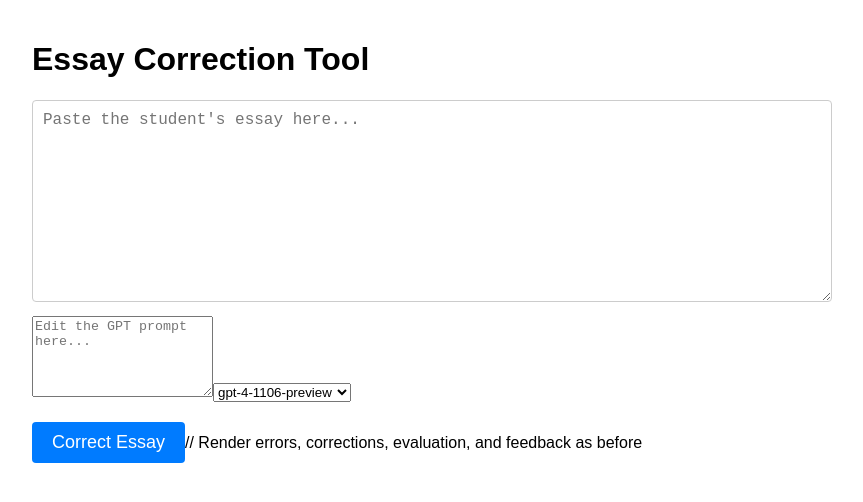
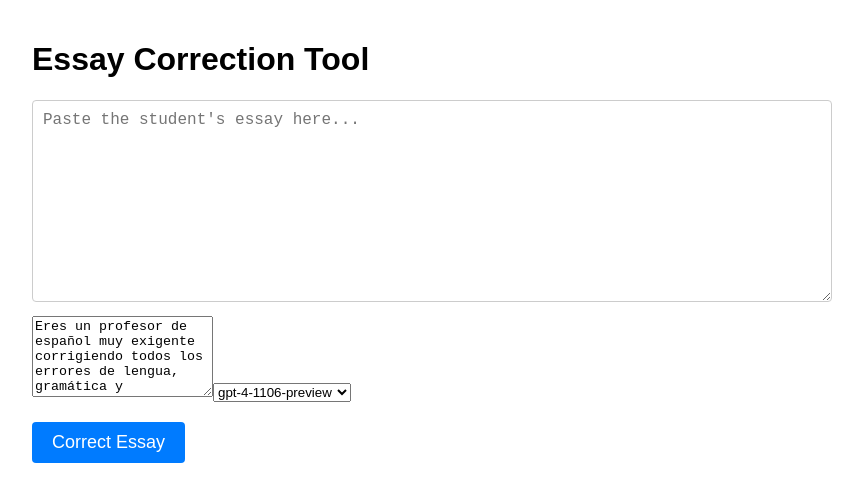
Before and after one commit to DigitalLabSlash/isagpt, a React (Create React App) app: page / in a window 1280 px wide. Shown: the top 502 px of the page, without its empty margins (208-1071 px from the left). Built offline with nearby package versions, Linux system fonts and the light colour scheme.

Commit message:
Update App.js

```diff
--- a/src/App.js
+++ b/src/App.js
@@ -4,7 +4,9 @@ import './App.css';
 
 const EssayCorrectionApp = () => {
   const [essayText, setEssayText] = useState('');
-  const [customPrompt, setCustomPrompt] = useState(''); // For editable GPT prompt
+  const [customPrompt, setCustomPrompt] = useState(`Eres un profesor de español muy exigente corrigiendo todos los errores de lengua, gramática y conjugación y respondes siempre con en el texto integralmente corregido (todos los errores) con las reglas siguientes:
+1. Para todos los errores lingüísticos (lengua, gramática, tiempos, conjugación, generos) marca la porción de texto incorrecta con '~~texto incorrecto~~'. Luego, escriba la o las correcciónes (para que el texto sea correcto quitandole los errores) en negrita como '**texto correcto**'. Por ejemplo, si el texto del estudiante dice 'los años recieentes', deberías corregirlo como 'los años ~~recieentes~~ **recientes**'.
+Before sending your result, re-read your corrected text and improve further.`); // Default prompt
   const [selectedModel, setSelectedModel] = useState('gpt-4-1106-preview'); // Default model
   const [corrections, setCorrections] = useState({ text: '', feedback: '', evaluation: {} });
   const [loading, setLoading] = useState(false);
@@ -40,7 +42,7 @@ const EssayCorrectionApp = () => {
       });
       setLoading(false);
     } catch (err) {
-      setError('Error submitting essay for correction: ' + err.message);
+      setError(`Error submitting essay for correction: ${err.message}`);
       setLoading(false);
     }
   };
@@ -76,7 +78,32 @@ const EssayCorrectionApp = () => {
       <button onClick={handleSubmit} disabled={loading} className="submit-button">
         {loading ? 'Correcting...' : 'Correct Essay'}
       </button>
-      // Render errors, corrections, evaluation, and feedback as before
+      {error && <div className="error-message">{error}</div>}
+      {corrections.text && (
+        <div className="section">
+          <h2>Corrected Text</h2>
+          <div
+            className="correction-output"
+            dangerouslySetInnerHTML={{ __html: corrections.text }}
+          />
+        </div>
+      )}
+      {Object.keys(corrections.evaluation).length > 0 && (
+        <div className="section">
+          <h2>Section 2: Evaluation</h2>
+          <div className="evaluation-output">
+            {/* Render evaluation */}
+          </div>
+        </div>
+      )}
+      {corrections.feedback && (
+        <div className="section">
+          <h2>Feedback</h2>
+          <div className="feedback-output">
+            {/* Render feedback */}
+          </div>
+        </div>
+      )}
     </div>
   );
 };
```
